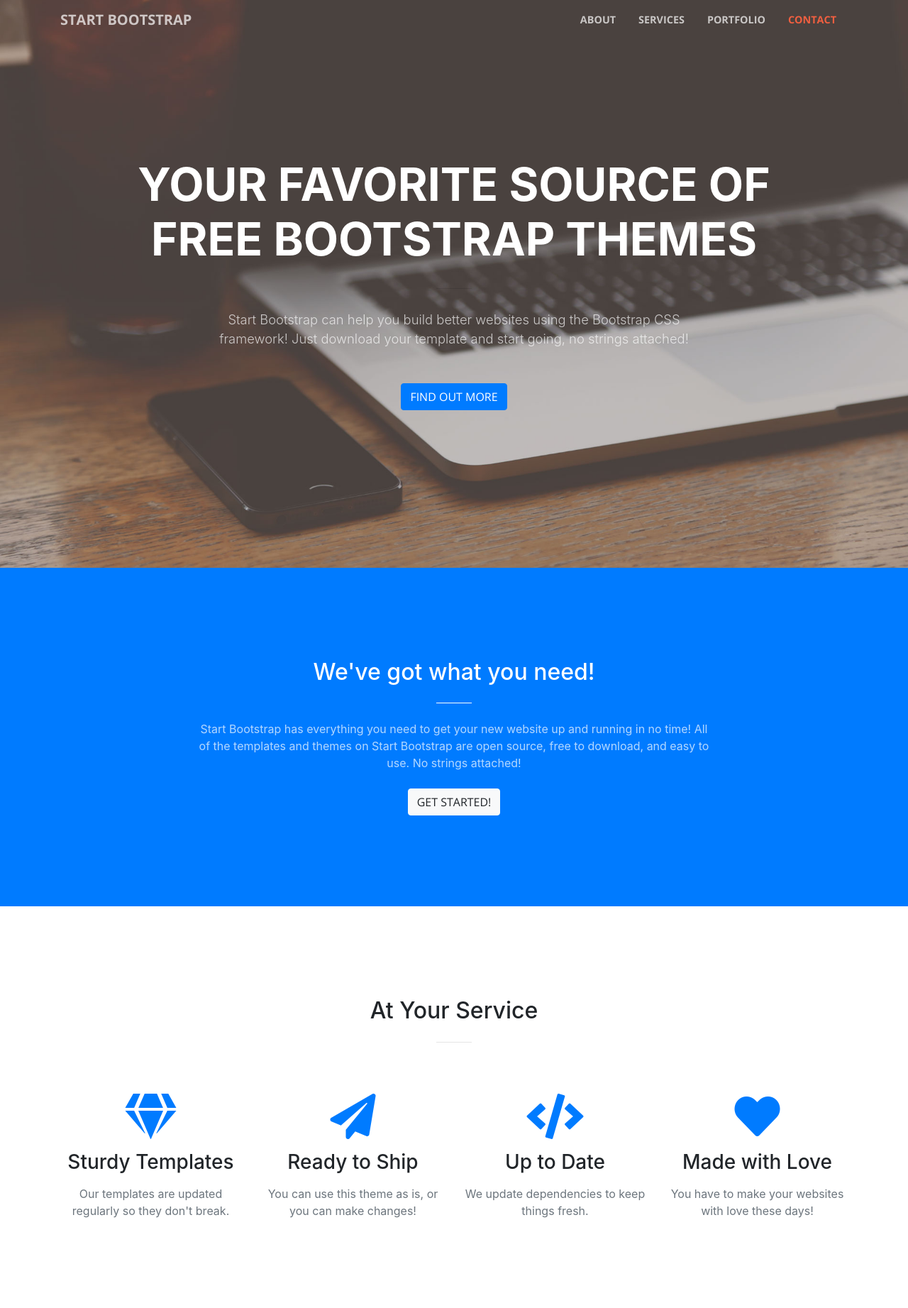
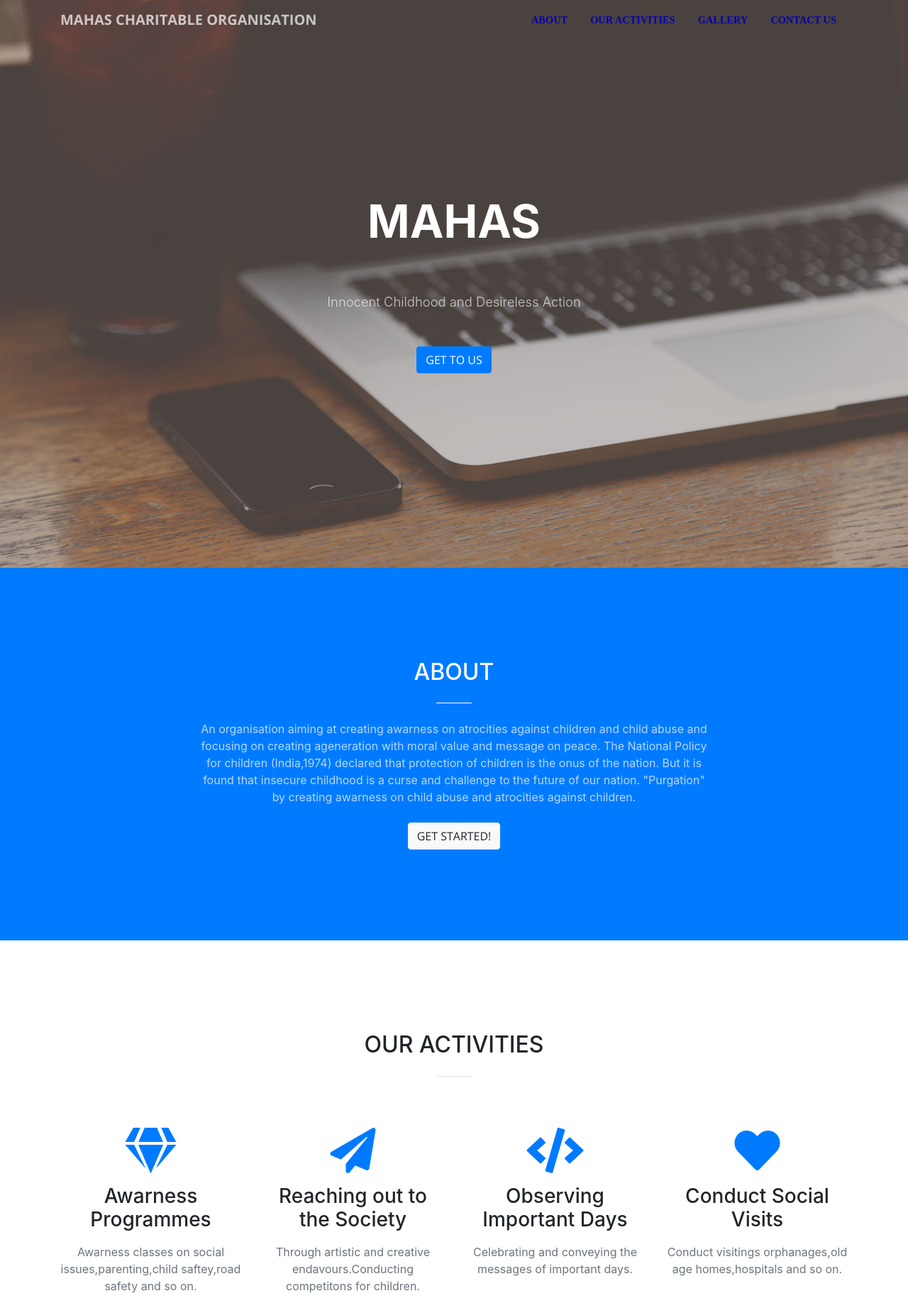
Before and after one commit to akshaysoman88/mahas, a website with bundled scripts: page index.html in a window 1280 px wide. Shown: the top 1843 px of the page at 71% size. Built offline with nearby package versions, Linux system fonts and the light colour scheme.

Commit message:
Add files via upload

```diff
--- a/index.html
+++ b/index.html
@@ -31,23 +31,23 @@
     <!-- Navigation -->
     <nav class="navbar navbar-expand-lg navbar-light fixed-top" id="mainNav">
       <div class="container">
-        <a class="navbar-brand js-scroll-trigger" href="#page-top">Start Bootstrap</a>
+        <a class="navbar-brand js-scroll-trigger" href="#page-top">MAHAS Charitable Organisation<br></a>
         <button class="navbar-toggler navbar-toggler-right" type="button" data-toggle="collapse" data-target="#navbarResponsive" aria-controls="navbarResponsive" aria-expanded="false" aria-label="Toggle navigation">
           <span class="navbar-toggler-icon"></span>
         </button>
         <div class="collapse navbar-collapse" id="navbarResponsive">
           <ul class="navbar-nav ml-auto">
             <li class="nav-item">
-              <a class="nav-link js-scroll-trigger" href="#about">About</a>
+              <a class="nav-link js-scroll-trigger" href="#about"><font color="#0600AB" face="IPA  PHONETICS"><b>About</b></font></a>
             </li>
             <li class="nav-item">
-              <a class="nav-link js-scroll-trigger" href="#services">Services</a>
+              <a class="nav-link js-scroll-trigger" href="#services"><font color="#0600AB" face="IPA  PHONETICS"><b>Our Activities</b></font></a>
             </li>
             <li class="nav-item">
-              <a class="nav-link js-scroll-trigger" href="#portfolio">Portfolio</a>
+              <a class="nav-link js-scroll-trigger" href="#portfolio"><font color="#0600AB" face="IPA  PHONETICS"><b>Gallery</b></font></a>
             </li>
             <li class="nav-item">
-              <a class="nav-link js-scroll-trigger" href="#contact">Contact</a>
+              <a class="nav-link js-scroll-trigger" href="#contact"><font color="#0600AB" face="IPA  PHONETICS"><b>Contact us</b></font></a>
             </li>
           </ul>
         </div>
@@ -59,13 +59,13 @@
         <div class="row">
           <div class="col-lg-10 mx-auto">
             <h1 class="text-uppercase">
-              <strong>Your Favorite Source of Free Bootstrap Themes</strong>
+              <strong><font face="Got heroin?">MAHAS</font></strong>
             </h1>
             <hr>
           </div>
           <div class="col-lg-8 mx-auto">
-            <p class="text-faded mb-5">Start Bootstrap can help you build better websites using the Bootstrap CSS framework! Just download your template and start going, no strings attached!</p>
-            <a class="btn btn-primary btn-xl js-scroll-trigger" href="#about">Find Out More</a>
+            <p class="text-faded mb-5">Innocent Childhood and Desireless Action</p>
+            <a class="btn btn-primary btn-xl js-scroll-trigger" href="#about">Get To Us</a>
           </div>
         </div>
       </div>
@@ -75,9 +75,11 @@
       <div class="container">
         <div class="row">
           <div class="col-lg-8 mx-auto text-center">
-            <h2 class="section-heading text-white">We've got what you need!</h2>
+            <h2 class="section-heading text-white">ABOUT</h2>
             <hr class="light my-4">
-            <p class="text-faded mb-4">Start Bootstrap has everything you need to get your new website up and running in no time! All of the templates and themes on Start Bootstrap are open source, free to download, and easy to use. No strings attached!</p>
+            <p class="text-faded mb-4">An organisation aiming at creating awarness on atrocities against children and child abuse and focusing on creating ageneration with moral value and message on peace.
+            The National Policy for children (India,1974) declared that protection of children is the onus of the nation. But it is found that insecure childhood is a curse and challenge to the future of our nation.
+            "Purgation" by creating awarness on child abuse and atrocities against children.  </p>
             <a class="btn btn-light btn-xl js-scroll-trigger" href="#services">Get Started!</a>
           </div>
         </div>
@@ -88,7 +90,7 @@
       <div class="container">
         <div class="row">
           <div class="col-lg-12 text-center">
-            <h2 class="section-heading">At Your Service</h2>
+            <h2 class="section-heading">OUR ACTIVITIES</h2>
             <hr class="my-4">
           </div>
         </div>
@@ -98,29 +100,29 @@
           <div class="col-lg-3 col-md-6 text-center">
             <div class="service-box mt-5 mx-auto">
               <i class="fas fa-4x fa-gem text-primary mb-3 sr-icon-1"></i>
-              <h3 class="mb-3">Sturdy Templates</h3>
-              <p class="text-muted mb-0">Our templates are updated regularly so they don't break.</p>
+              <h3 class="mb-3">Awarness Programmes</h3>
+              <p class="text-muted mb-0">Awarness classes on social issues,parenting,child saftey,road safety and so on.</p>
             </div>
           </div>
           <div class="col-lg-3 col-md-6 text-center">
             <div class="service-box mt-5 mx-auto">
               <i class="fas fa-4x fa-paper-plane text-primary mb-3 sr-icon-2"></i>
-              <h3 class="mb-3">Ready to Ship</h3>
-              <p class="text-muted mb-0">You can use this theme as is, or you can make changes!</p>
+              <h3 class="mb-3">Reaching out to the Society</h3>
+              <p class="text-muted mb-0">Through artistic and creative endavours.Conducting competitons for children.</p>
             </div>
           </div>
           <div class="col-lg-3 col-md-6 text-center">
             <div class="service-box mt-5 mx-auto">
               <i class="fas fa-4x fa-code text-primary mb-3 sr-icon-3"></i>
-              <h3 class="mb-3">Up to Date</h3>
-              <p class="text-muted mb-0">We update dependencies to keep things fresh.</p>
+              <h3 class="mb-3">Observing Important Days</h3>
+              <p class="text-muted mb-0">Celebrating and conveying the messages of important days.</p>
             </div>
           </div>
           <div class="col-lg-3 col-md-6 text-center">
             <div class="service-box mt-5 mx-auto">
               <i class="fas fa-4x fa-heart text-primary mb-3 sr-icon-4"></i>
-              <h3 class="mb-3">Made with Love</h3>
-              <p class="text-muted mb-0">You have to make your websites with love these days!</p>
+              <h3 class="mb-3">Conduct Social Visits</h3>
+              <p class="text-muted mb-0">Conduct visitings orphanages,old age homes,hospitals and so on.</p>
             </div>
           </div>
         </div>
@@ -226,8 +228,8 @@
 
     <section class="bg-dark text-white">
       <div class="container text-center">
-        <h2 class="mb-4">Free Download at Start Bootstrap!</h2>
-        <a class="btn btn-light btn-xl sr-button" href="http://startbootstrap.com/template-overviews/creative/">Download Now!</a>
+        <h2 class="mb-4">BE A MEMBER OF MAHAS</h2>
+        <a class="btn btn-light btn-xl sr-button" href="https://goo.gl/forms/frE9933NdVq37qDI3">REGISTER NOW</a>
       </div>
     </section>
 
@@ -237,20 +239,25 @@
           <div class="col-lg-8 mx-auto text-center">
             <h2 class="section-heading">Let's Get In Touch!</h2>
             <hr class="my-4">
-            <p class="mb-5">Ready to start your next project with us? That's great! Give us a call or send us an email and we will get back to you as soon as possible!</p>
+            <p class="mb-5">Ready to be a part of MAHAS? That's great! Give us a call or send us an email and we will get back to you as soon as possible!</p>
           </div>
         </div>
         <div class="row">
           <div class="col-lg-4 ml-auto text-center">
             <i class="fas fa-phone fa-3x mb-3 sr-contact-1"></i>
-            <p>123-456-6789</p>
+            <p>9744460071,9847369510</p>
           </div>
           <div class="col-lg-4 mr-auto text-center">
             <i class="fas fa-envelope fa-3x mb-3 sr-contact-2"></i>
             <p>
-              <a href="mailto:your-email@your-domain.com">feedback@startbootstrap.com</a>
+              <a href="mailto:your-email@your-domain.com">enlighteningmahas@gmail.com</a>
             </p>
           </div>
+          <div class="col-lg-4 mr-auto text-center">
+            <i class="fas fa-parking fa-3x mb-3 sr-contact-3"></i>
+             <p>
+              <a href>cvbn</a>
+            </p>
         </div>
       </div>
     </section>
```
